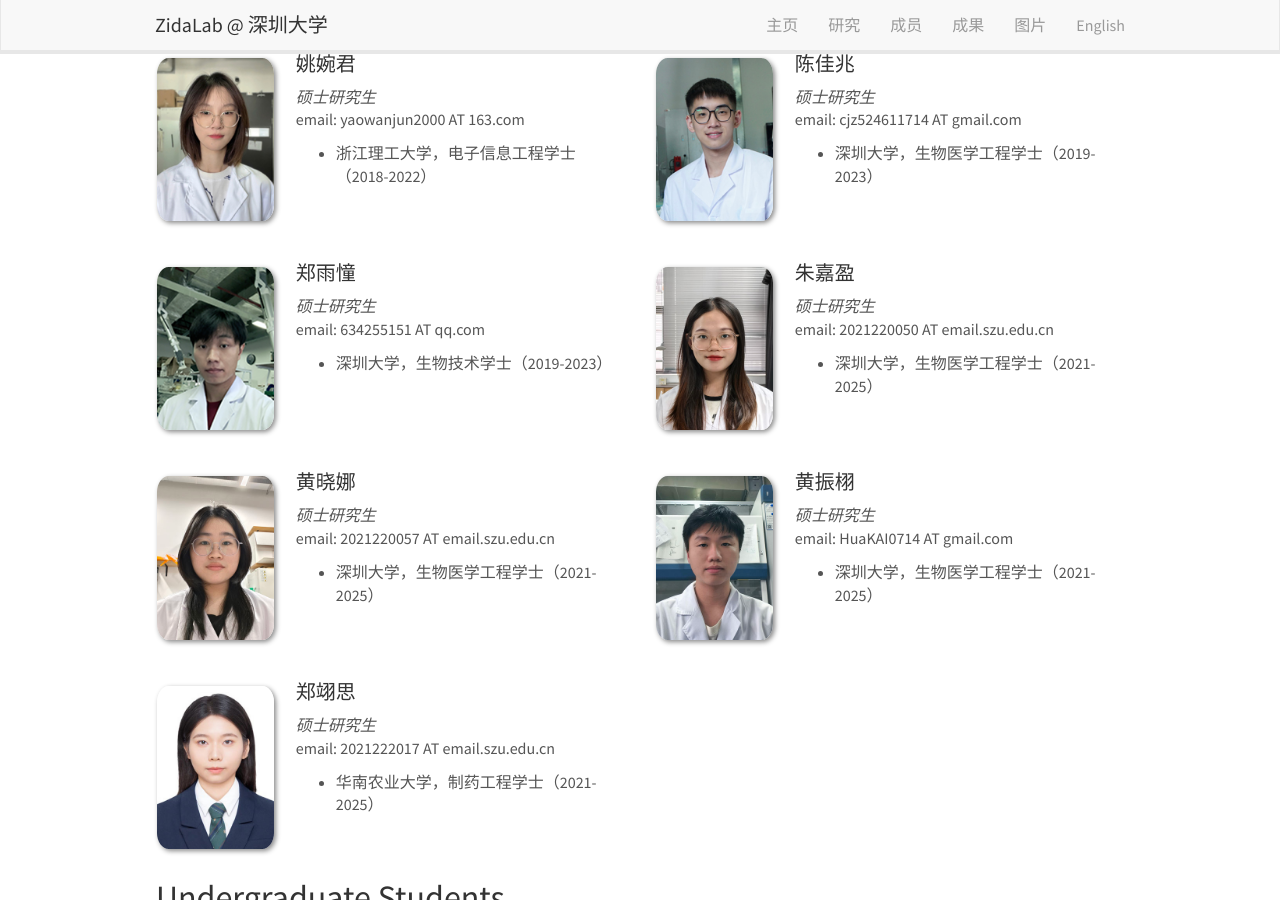
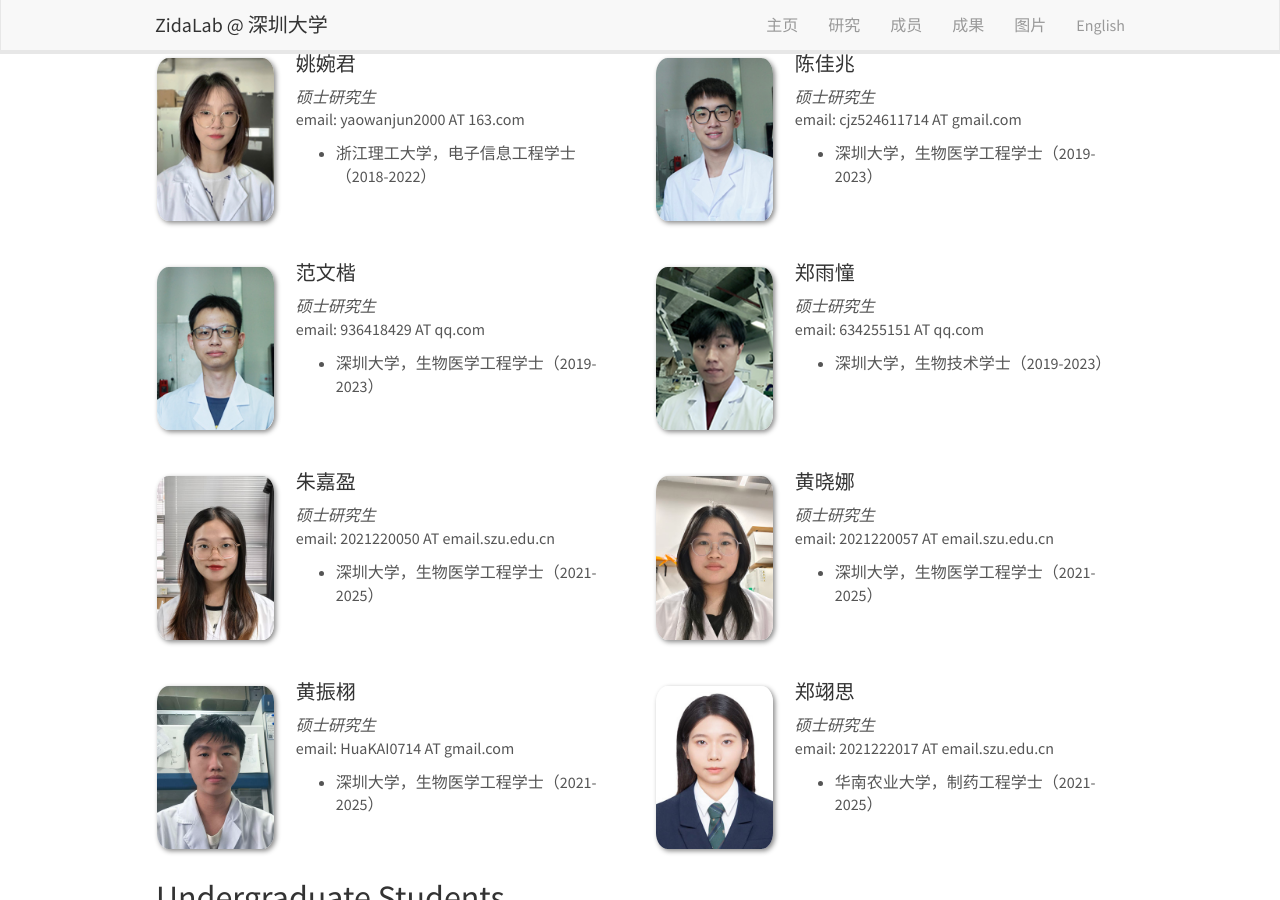
Before and after one commit to zidalab/cn, a Jekyll site: the page built from _pages/team.md, in a window 1280 px wide and 900 px high, scrolled down 628 px. Built offline with Jekyll 4.4.1, drawn with Linux system fonts in a browser that asks for light colours; nearby versions of some CDN libraries.

Commit message:
add the missed entry of Wenkai

```diff
--- a/_data/team_members.yml
+++ b/_data/team_members.yml
@@ -23,6 +23,13 @@
   photo: Jiazhao.jpg
   info: 硕士研究生
   email: cjz524611714 AT gmail.com
+  number_educ: 1
+  education1: 深圳大学，生物医学工程学士（2019-2023）
+
+- name: 范文楷
+  photo: Wenkai.jpg
+  info: 硕士研究生
+  email: 936418429 AT qq.com
   number_educ: 1
   education1: 深圳大学，生物医学工程学士（2019-2023）
 
```
Also changed, not shown: _pages/zidali.md (+1 -1 lines).
